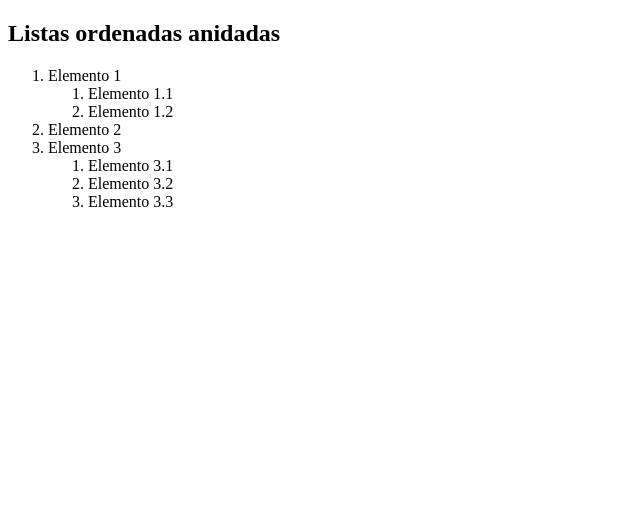
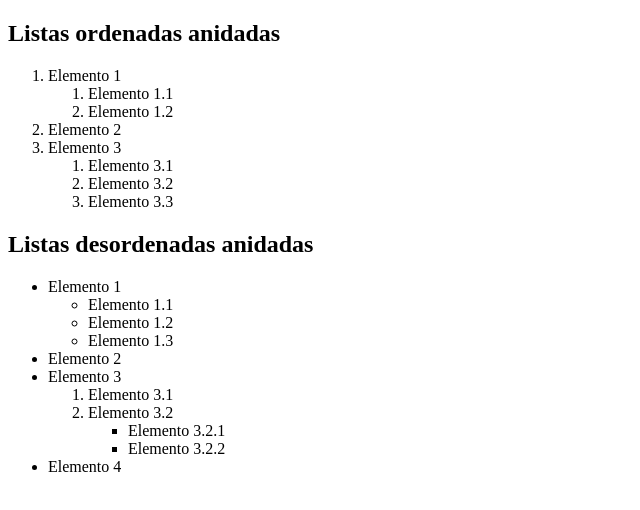
Before and after one commit to SalvaGonzSan/UT1DIW, a plain HTML site: page Sesión 4 (23-09-2019)/Ejercicio3.html in a window 1280 px wide. Shown: the whole page, without its empty margins (0-640 px from the left). Drawn offline with Linux system fonts and the light colour scheme.

Commit message:
Versión 1.1 de la ramasesión 4. En esta ocasión añado listas anidadas ordenadas y desordenadas de varios niveles

```diff
--- a/Sesión 4 (23-09-2019)/Ejercicio3.html
+++ b/Sesión 4 (23-09-2019)/Ejercicio3.html
@@ -24,6 +24,29 @@
                     </ol>
                 </li>
             </ol>
+            <h2>Listas desordenadas anidadas</h2>
+            <ul>
+                <li>Elemento 1
+                    <ul>
+                        <li>Elemento 1.1</li>
+                        <li>Elemento 1.2</li>
+                        <li>Elemento 1.3</li>
+                    </ul>
+                </li>
+                <li>Elemento 2 </li>
+                <li>Elemento 3
+                    <ol>
+                        <li>Elemento 3.1</li>
+                        <li>Elemento 3.2
+                            <ul>
+                                <li>Elemento 3.2.1</li>
+                                <li>Elemento 3.2.2</li>
+                            </ul>
+                        </li>
+                    </ol>
+                </li>
+                <li>Elemento 4 </li>
+            </ul>
 
     </body>
 </html>
```
